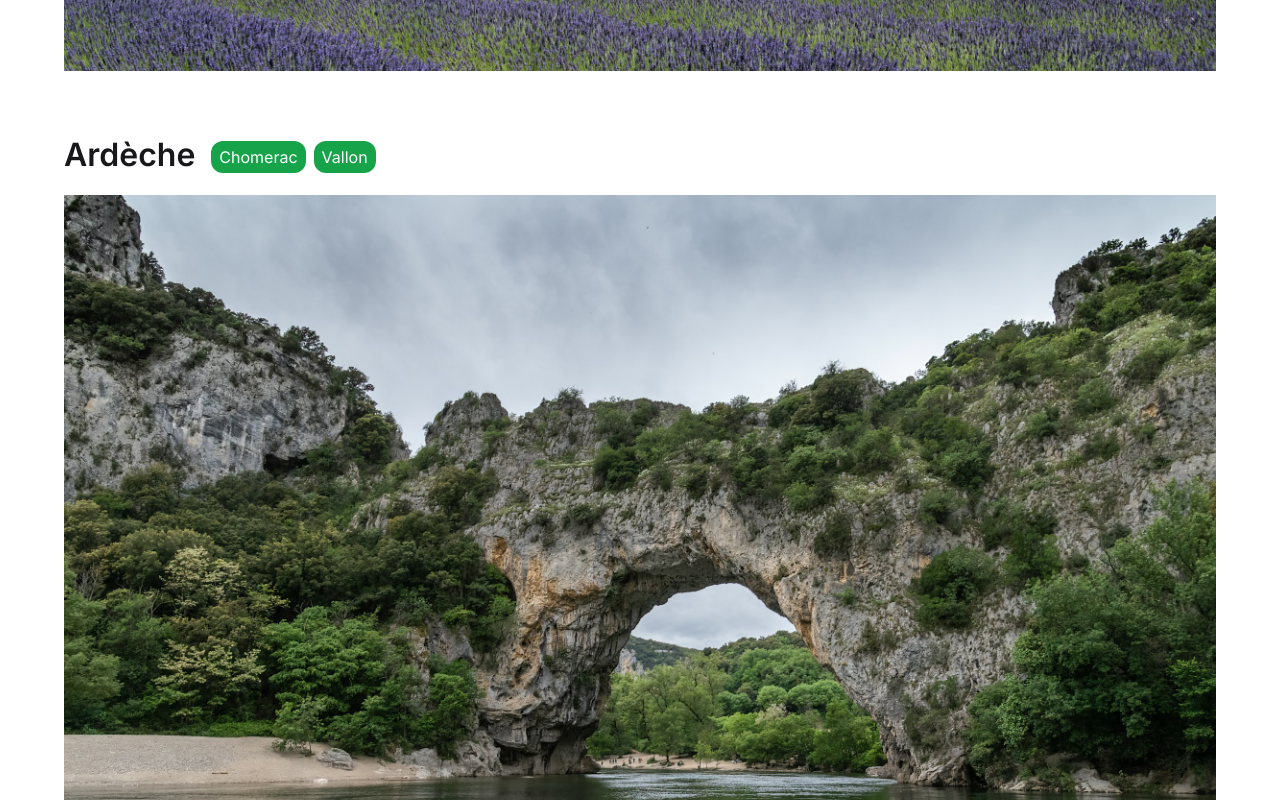
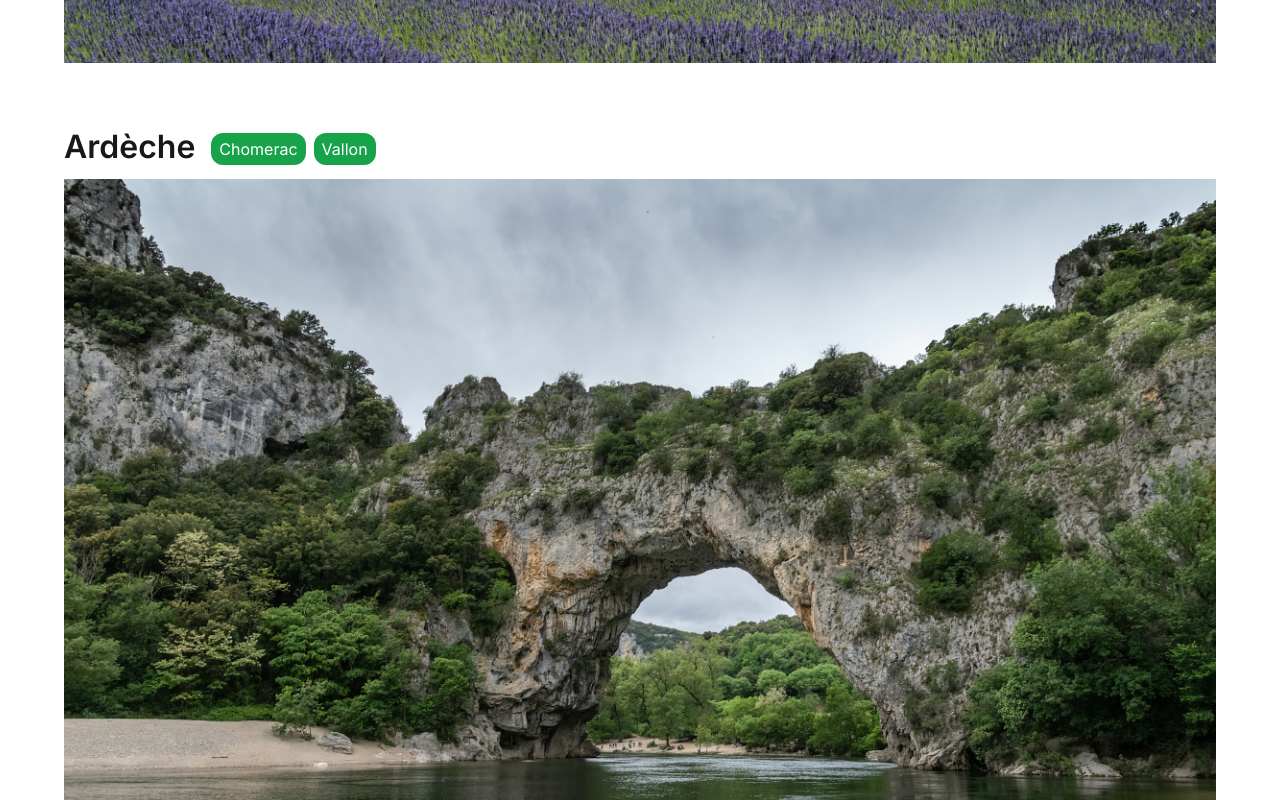
Before and after one commit to SebastienLaurentt/Galopins-Next-V2, a Next.js app: page / in a window 1280 px wide. Shown: the part 1620-2420 px from the top of the page. Built offline with nearby package versions, Linux system fonts and the light colour scheme.

Commit message:
update areaCard css

```diff
--- a/components/Card/AreaCard/AreaCard.tsx
+++ b/components/Card/AreaCard/AreaCard.tsx
@@ -24,7 +24,7 @@ const AreaCard = ({
   return (
     <div className="mb-16">
       <div>
-        <div className="flex items-center gap-x-4 mb-4">
+        <div className="flex items-center gap-x-4 mb-2">
           <div>
             <h3 className="mb-1">{areaTitle}</h3>
           </div>
```
